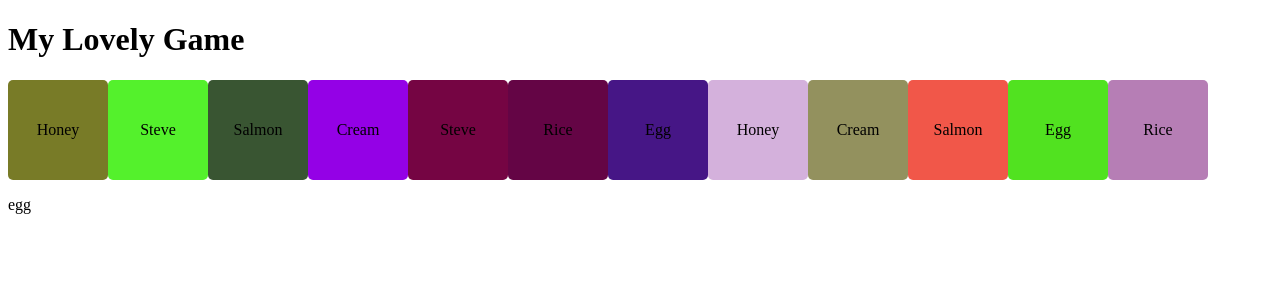
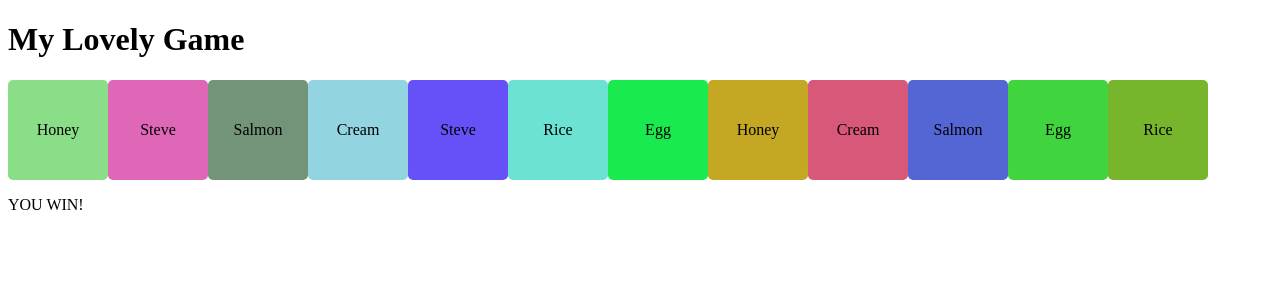
Before and after one commit to mary-hamilton/Memory-Game, a React (Create React App) app: page / in a window 1280 px wide. Shown: the top 300 px of the page. Built offline with nearby package versions, Linux system fonts and the light colour scheme; the HTML template or start-up script is replaced by a standard one.

Commit message:
fixed rerendering, added basic gameplay

```diff
--- a/src/App.jsx
+++ b/src/App.jsx
@@ -4,28 +4,33 @@ import {useState} from "react";
 
 const App = () => {
 
+    const randomColour = () => {
+        let letters = '0123456789ABCDEF';
+        let colour = '#';
+        for (let i = 0; i < 6; i++) {
+            colour += letters[Math.floor(Math.random() * 16)];
+        }
+        return colour;
+    }
+
     const staticArray = ['Egg', 'Rice', 'Cream', 'Honey', 'Salmon', 'Steve']
     const makeTileData = (text, id) => {
         return { text, id }
         }
 
-    const newStaticArray = staticArray.map((item, i) => makeTileData(item, i));
+    const newStaticArray = staticArray.map((item, i) => makeTileData(item, i+1));
 
     const doubleArray = [...newStaticArray, ...newStaticArray];
 
-    const [ firstGuess, setFirstGuess ] = useState("egg");
-    const [ secondGuess, setSecondGuess ] = useState("");
+    const colouredArray = doubleArray.map((data) => ({...data, colour: randomColour()}))
 
-    const clickyClick = (data) => {
-       setFirstGuess(data.id);
-       console.log(firstGuess);
-    }
+    const randomArray = colouredArray.sort((a, b) => 0.5 - Math.random())
+
 
     return (
         <>
             <h1>My Lovely Game</h1>
-            <TileGrid array={doubleArray} clickyClick={clickyClick}/>
-            <p>{firstGuess}</p>
+            <TileGrid array={randomArray}/>
         </>
     );
 };
--- a/src/Tile.jsx
+++ b/src/Tile.jsx
@@ -3,32 +3,20 @@ import {css} from "@emotion/css"
 
 const Tile = ({data, clickyClick}) => {
 
-    const randomColour = () => {
-        let letters = '0123456789ABCDEF';
-        let colour = '#';
-        for (let i = 0; i < 6; i++) {
-            colour += letters[Math.floor(Math.random() * 16)];
-        }
-        return colour;
-    }
-
     let tileCSS = css`
       height: 100px;
       width: 100px;
       //in future implement something to get nicer colours / themed colours
-      background-color: ${randomColour()};
+      background-color: ${data.colour};
       border-radius: 5px;
       display: flex;
       justify-content: center;
       align-items: center;
     `
 
-    // have managed to make this do something but 1. Don't really understand why I needed to return the
-    // function call and 2. Need to stop the app from re-rendering every time.
     const handleClick = () => {
-        return clickyClick(data);
+        clickyClick(data);
     }
-
 
     return (
         <>
--- a/src/TileGrid.jsx
+++ b/src/TileGrid.jsx
@@ -1,7 +1,33 @@
 import Tile from "./Tile";
 import {Grid} from "@mui/material";
+import {useState} from "react";
 
-const TileGrid = ({array, clickyClick}) => {
+const TileGrid = ({array}) => {
+
+    const [ firstGuess, setFirstGuess ] = useState("");
+    const [ secondGuess, setSecondGuess ] = useState("");
+    const clickyClick = (data) => {
+
+        if (!firstGuess) {
+            setFirstGuess(data.id)
+        }
+
+        if (firstGuess && !secondGuess) {
+            setSecondGuess(data.id);
+            console.log(firstGuess, secondGuess)
+        }
+       if (firstGuess && secondGuess) {
+            setFirstGuess(data.id);
+            setSecondGuess("");
+            console.log(firstGuess, secondGuess)
+        }
+
+    // firstGuess ? setSecondGuess(data.id) : setFirstGuess(data.id);
+    }
+
+    const victory = (firstGuess === secondGuess)
+
+    console.log(victory);
 
         return (
             <>
@@ -10,11 +36,16 @@ const TileGrid = ({array, clickyClick}) => {
                         <Grid key={i} item>
                             <Tile data={data} clickyClick={clickyClick}/>
                         </Grid>)
-                    .sort((a, b) => 0.5 - Math.random())
                     }
                 </Grid>
+                {victory && (
+                <p>YOU WIN!</p>
+                    )}
+
             </>
         )
+
+
 }
 
 export default TileGrid;
```
Lines whose indentation alone changed are shown as unchanged.
